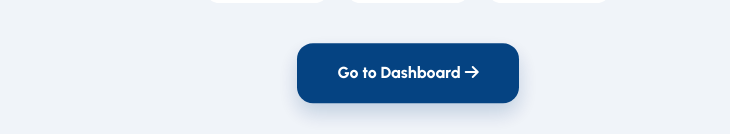
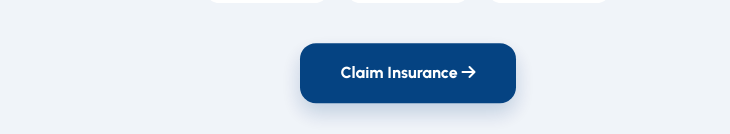
Before and after one commit to Kaushik-2802/Insurance_portal, a React (Vite) app: page /payment in a window 1280 px wide. Both pictures are taken after typing "Sample", "Sample", "Sample", "Sample" into the empty fields and a click on the button "Confirm Payment". Shown: the part 663-797 px from the top of the page, without its empty margins (232-962 px from the left). Built offline with nearby package versions, Linux system fonts and the light colour scheme.

Commit message:
policy reference button changed

```diff
--- a/src/pages/PolicyReference.jsx
+++ b/src/pages/PolicyReference.jsx
@@ -107,8 +107,8 @@ const PolicyReference = () => {
               </div>
             </div>
 
-            <button className="finish-btn" onClick={() => navigate('/')}>
-              Go to Dashboard <i className="fa-solid fa-arrow-right"></i>
+            <button className="finish-btn" onClick={() => navigate('/claim-form')}>
+              Claim Insurance <i className="fa-solid fa-arrow-right"></i>
             </button>
           </div>
         )}
```
